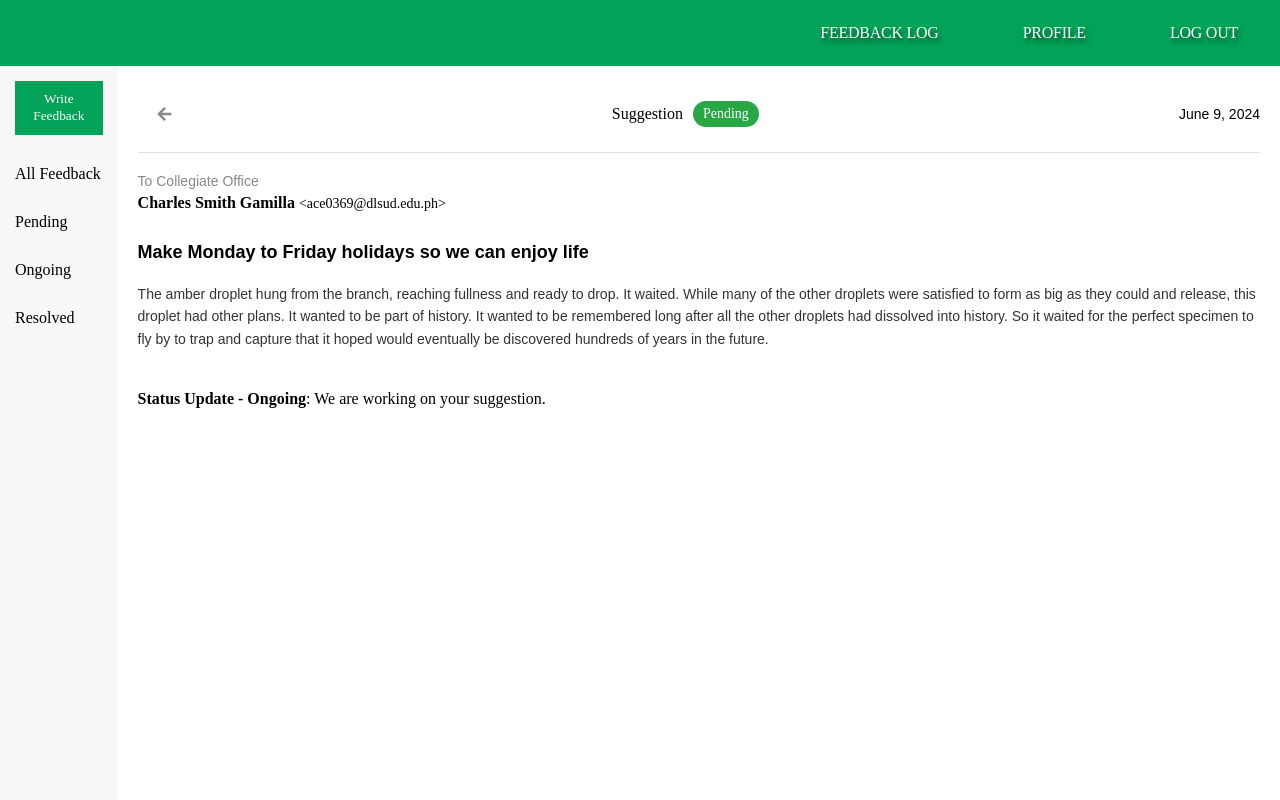
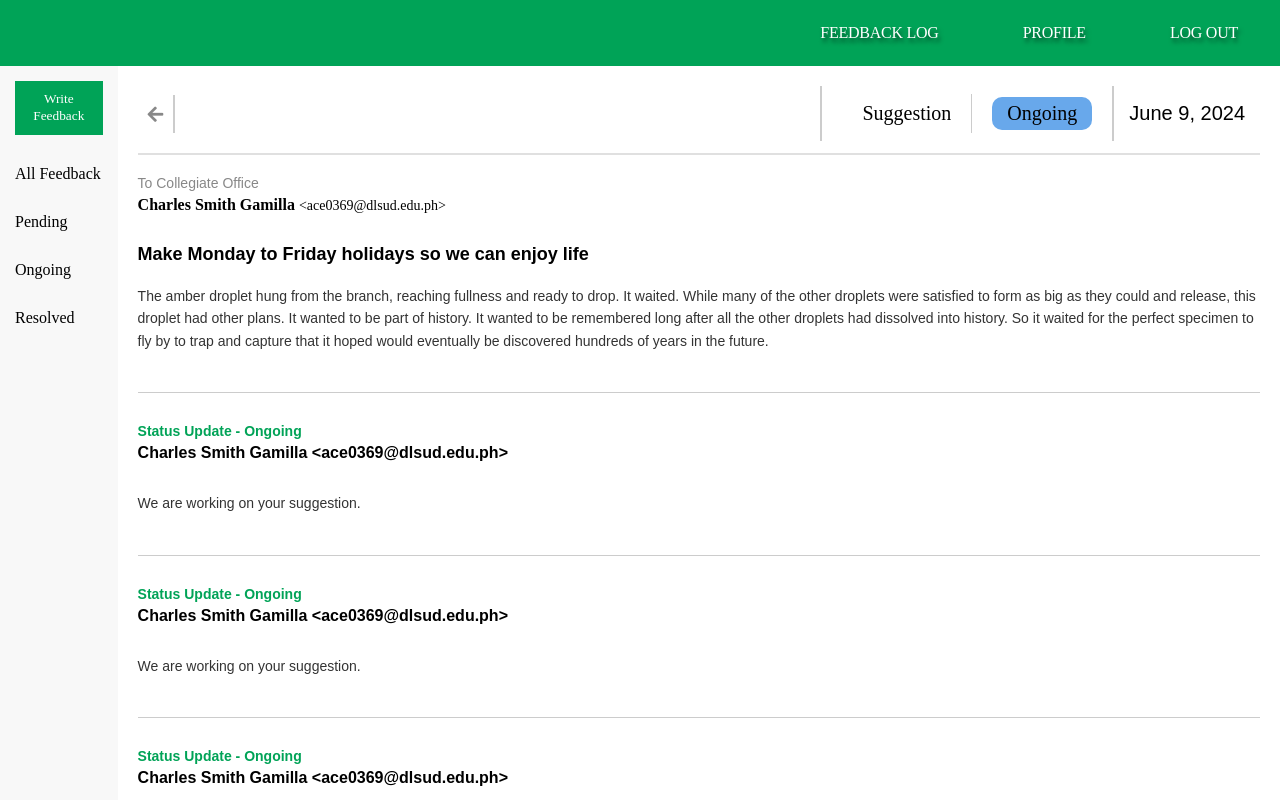
Before and after one commit to lymyr/dlsud-feedback-system, a website: page feedback-log-stu.html in a window 1280 px wide. Both pictures are taken after a click on the element 690 px from the left and 155 px from the top of the page. Shown: the top 800 px of the page. Drawn offline with Linux system fonts and the light colour scheme; a web font is replaced by a local one.

Commit message:
Feedback Log and Feedback View - Student / sidebar not fixed yet and resizing issue

```diff
--- a/feedback-log-stu.html
+++ b/feedback-log-stu.html
@@ -51,7 +51,7 @@
                         <i class="fas fa-arrow-left" onclick="goBack()"></i>
                     </div>
                     <div class="status">
-                        <span class="status-text"></span>
+                        <span class="header-category"></span>
                         <span class="status-badge"></span>
                     </div>
                     <div class="date"></div>
@@ -69,26 +69,42 @@
         <script>
             // Static example feedback data
             const feedbackData = [
-                { text: "Make Monday to Friday holidays so we can enjoy life", category: "Suggestion", status: "Pending", date: "June 9, 2024", to:"Collegiate Office", from: "Charles Smith Gamilla &lt;ace0369@dlsud.edu.ph&gt;",
+                { text: "Make Monday to Friday holidays so we can enjoy life", category: "Suggestion", status: "Ongoing", date: "June 9, 2024", to:"Collegiate Office", from: "Charles Smith Gamilla &lt;ace0369@dlsud.edu.ph&gt;",
                     body: "The amber droplet hung from the branch, reaching fullness and ready to drop. It waited. While many of the other droplets were satisfied to form as big as they could and release, this droplet had other plans. It wanted to be part of history. It wanted to be remembered long after all the other droplets had dissolved into history. So it waited for the perfect specimen to fly by to trap and capture that it hoped would eventually be discovered hundreds of years in the future.",
                     updates: [
-                        { title: "Status Update - Ongoing", body: "We are working on your suggestion." }
+                        { title: "Status Update - Ongoing", body: "We are working on your suggestion." },
+                        { title: "Status Update - Ongoing", body: "We are working on your suggestion." },
+                        { title: "Status Update - Ongoing", body: "We are working on your suggestion." },
+                        { title: "Status Update - Ongoing", body: "We are working on your suggestion." },
                     ] },
-                { text: "Improve the Wi-Fi in the library for better student experience", category: "Concern", status: "Ongoing", date: "October 1, 2024" },
-                { text: "Reduce the tuition fees as it is too expensive", category: "Suggestion", status: "Resolved", date: "November 1, 2024" },
-                { text: "Introduce more courses on Artificial Intelligence", category: "Suggestion", status: "Pending", date: "September 20, 2024" }
+                    { text: "Make Monday to Friday holidays so we can enjoy life", category: "Suggestion", status: "Pending", date: "June 9, 2024", to:"Collegiate Office", from: "Charles Smith Gamilla &lt;ace0369@dlsud.edu.ph&gt;",
+                    body: "The amber droplet hung from the branch, reaching fullness and ready to drop. It waited. While many of the other droplets were satisfied to form as big as they could and release, this droplet had other plans. It wanted to be part of history. It wanted to be remembered long after all the other droplets had dissolved into history. So it waited for the perfect specimen to fly by to trap and capture that it hoped would eventually be discovered hundreds of years in the future. The amber droplet hung from the branch, reaching fullness and ready to drop. It waited. While many of the other droplets were satisfied to form as big as they could and release, this droplet had other plans. It wanted to be part of history. It wanted to be remembered long after all the other droplets had dissolved into history. So it waited for the perfect specimen to fly by to trap and capture that it hoped would eventually be discovered hundreds of years in the future. The amber droplet hung from the branch, reaching fullness and ready to drop. It waited. While many of the other droplets were satisfied to form as big as they could and release, this droplet had other plans. It wanted to be part of history. It wanted to be remembered long after all the other droplets had dissolved into history. So it waited for the perfect specimen to fly by to trap and capture that it hoped would eventually be discovered hundreds of years in the future.",
+                    updates: [
+                        { title: "Status Update - Ongoing", body: "We are working on your suggestion. The amber droplet hung from the branch, reaching fullness and ready to drop. It waited. While many of the other droplets were satisfied to form as big as they could and release, this droplet had other plans. It wanted to be part of history. It wanted to be remembered long after all the other droplets had dissolved into history. So it waited for the perfect specimen to fly by to trap and capture that it hoped would eventually be discovered hundreds of years in the future." },
+                        { title: "Status Update - Ongoing", body: "We are working on your suggestion." },
+                        { title: "Status Update - Ongoing", body: "We are working on your suggestion." },
+                    ] },
+                    { text: "Make Monday to Friday holidays so we can enjoy life", category: "Suggestion", status: "Resolved", date: "June 9, 2024", to:"Collegiate Office", from: "Charles Smith Gamilla &lt;ace0369@dlsud.edu.ph&gt;",
+                    body: "The amber droplet hung from the branch, reaching fullness and ready to drop. It waited. While many of the other droplets were satisfied to form as big as they could and release, this droplet had other plans. It wanted to be part of history. It wanted to be remembered long after all the other droplets had dissolved into history. So it waited for the perfect specimen to fly by to trap and capture that it hoped would eventually be discovered hundreds of years in the future.",
+                    updates: [
+                        { title: "Status Update - Ongoing", body: "We are working on your suggestion." },
+                        { title: "Status Update - Resolved", body: "We are working on your suggestion." },
+                    ] },
             ];
 
+
+            // color classes based on status
+            const statusClasses = {
+                "Pending": "pending",
+                "Ongoing": "ongoing",
+                "Resolved": "resolved"
+            };
+
             // status color
+
+            // TABLE FEEDBACK LOG
             function renderFeedback(feedback, index) {
-                const feedbackRow = document.createElement('tr'); // creates a table row
-
-                // color classes based on status
-                const statusClasses = {
-                    "Pending": "pending",
-                    "Ongoing": "ongoing",
-                    "Resolved": "resolved"
-                };
+                const feedbackRow = document.createElement('tr'); // table row
 
                 const statusClass = statusClasses[feedback.status] || "pending";  // Default to pending
 
@@ -102,11 +118,17 @@
                 document.getElementById('feedback-items').appendChild(feedbackRow);
             }
 
+            // FEEDBACK VIEW
             function displayFeedback(index){
                 const feedback = feedbackData[index];
-                document.querySelector('.status-text').textContent = feedback.category;
-                document.querySelector('.status-badge').textContent = feedback.status;
-                document.querySelector('.status-badge').className = `status-badge ${feedback.status.toLowerCase()}`;
+                document.querySelector('.header-category').textContent = feedback.category;
+
+                const statusClass = statusClasses[feedback.status] || "pending";  // Default to pending
+                const statusText = document.querySelector('.status-badge');
+                statusText.textContent = feedback.status;
+                statusText.className = `status-badge ${statusClass}`;
+                //class="status-background ${statusClass}
+
                 document.querySelector('.date').textContent = feedback.date;
                 document.querySelector('.to').innerHTML = `To ${feedback.to || 'N/A'}`;
                 document.querySelector('.from').innerHTML = `<span class="name">${feedback.from.split('&lt;')[0]}</span> <span class="email">&lt;${feedback.from.split('&lt;')[1]}</span>`;
@@ -115,7 +137,11 @@
 
                 const updatesDiv = document.getElementById('status-updates');
                 updatesDiv.innerHTML = feedback.updates ? feedback.updates.map(update => `
-                    <div><strong>${update.title}</strong>: ${update.body}</div>
+                    <div class="status-update">
+                        <div class="status-title">${update.title}</div>
+                        <div class="status-from">${feedback.from}</div>
+                        <div class="status-body">${update.body}</div>
+                    </div>
                 `).join('') : '';
 
                 document.getElementById('feedback-content-container').classList.remove('feedback-hidden');
--- a/style.css
+++ b/style.css
@@ -330,6 +330,10 @@ table {
     table-layout: fixed;
 }
 
+th, td{
+    border: 1px solid #e3e3e3
+}
+
 th {
     background-color: #ffffff;
     font-family: 'Hammersmith One', sans-serif;
@@ -354,6 +358,10 @@ td {
 
 .feedback-title, .feedback-category, .feedback-status, .feedback-date {
     width: 20%;
+}
+
+.feedback-title{
+    text-align: left;
 }
 
 .feedback-status .status-background.pending {
@@ -409,48 +417,83 @@ td.feedback-status .status-background {
     display: flex;
     justify-content: space-between;
     align-items: center;
-    border-bottom: 1px solid #e0e0e0;
-    padding-bottom: 10px;
+    border-bottom: 2px solid #e0e0e0;
+    padding-bottom: 12px;
     margin-bottom: 20px;
 }
-.header-content .left-icons i, .header-content .right-icons i {
-    margin-right: 10px;
+
+.header-content .left-icons{
+    margin-right: 15px;
     color: #888;
+    border-right: 2px solid #ccc;
+    padding-right: 15;
 }
 
 .header-content .left-icons i{
-    margin: 20px;
+    padding: 10px;
+    font-size: 18px;
 }
 
 .header-content .status {
     display: flex;
-    padding: 5px;
     align-items: center;
+    border-right: 2px solid #ccc;
+    border-left: 2px solid #ccc;
+    margin-left: auto;
+    padding: 8px 20px;
 }
 
-.header-content .status .status-text {
-    margin-right: 10px;
-    font-size: 16px;
+.header-content .status .header-category {
+    margin-right: 20px;
+    font-size: 20px;
     color: #000000;
+    border-right: 1px solid #ccc;
+    padding: 8px 20px;
+}
+
+.header-content .status .status-badge.pending {
+    background-color: rgba(251, 221, 143, 1); /* Yellow for Pending */
+}
+
+.header-content .status .status-badge.ongoing {
+    background-color: rgba(104, 168, 235, 1); /* Blue for Ongoing */
+}
+
+.header-content .status .status-badge.resolved {
+    background-color: rgba(119, 233, 194, 1); /* Green for Resolved */
 }
 
 .header-content .status .status-badge {
-    background-color: #28a745;
-    color: #fff;
-    padding: 5px 10px;
-    border-radius: 20px;
-    font-size: 14px;
+    color: #000000;
+    padding: 5px 15px;
+    border-radius: 10px;
+    font-size: 20px;
 }
 
+.feedback-status .status-badge.status-background.pending {
+    background-color: rgba(251, 221, 143, 1); /* Yellow for Pending */
+}
+
+.feedback-status .status-badge.status-background.ongoing {
+    background-color: rgba(104, 168, 235, 1); /* Blue for Ongoing */
+}
+
+.feedback-status .status-badge.status-background.resolved {
+    background-color: rgba(119, 233, 194, 1); /* Green for Resolved */
+}
+
+
 .header-content .date {
-    font-size: 14px;
+    font-size: 20px;
     color: #000000;
+    padding: 5px 15px;
 }
 
 .feedback-content {
         margin-bottom: 40px;
         font-family: 'Montserrat', sans-serif;
-    }
+}
+
 .feedback-content .to {
     font-size: 14px;
     font-style: normal;
@@ -466,6 +509,7 @@ td.feedback-status .status-background {
 .from .name {
     font-weight: 600;
 }
+
 .from .email {
     font-size: 14px;
     font-weight: 400;
@@ -484,27 +528,32 @@ td.feedback-status .status-background {
 }
 
 .status-update {
-    border-top: 1px solid #e0e0e0;
-    padding-top: 10px;
+    border-top: 1px solid #ccc;
     margin-top: 20px;
+    padding-top: 30px;
+    margin-bottom: 40px;
+    font-family: 'Montserrat', sans-serif;
 }
 
 .status-update .status-title {
     font-size: 14px;
-    color: #888;
+    font-weight: 700;
+    font-style: normal;
+    color: #00a357;
     margin-bottom: 5px;
 }
+
 .status-update .status-from {
     font-size: 16px;
-    font-weight: bold;
-    margin-bottom: 10px;
+    font-weight: 600;
+    margin-bottom: 30px;
 }
+
 .status-update .status-body {
     font-size: 14px;
     color: #333;
     line-height: 1.6;
 }
-
 
 
 
```
